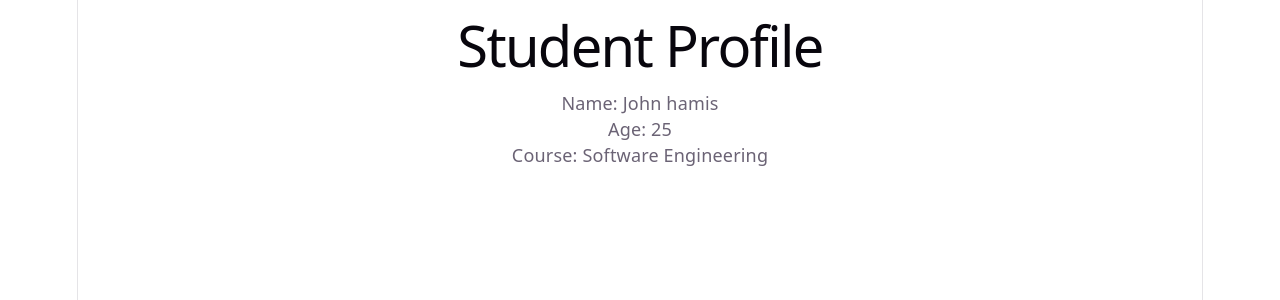
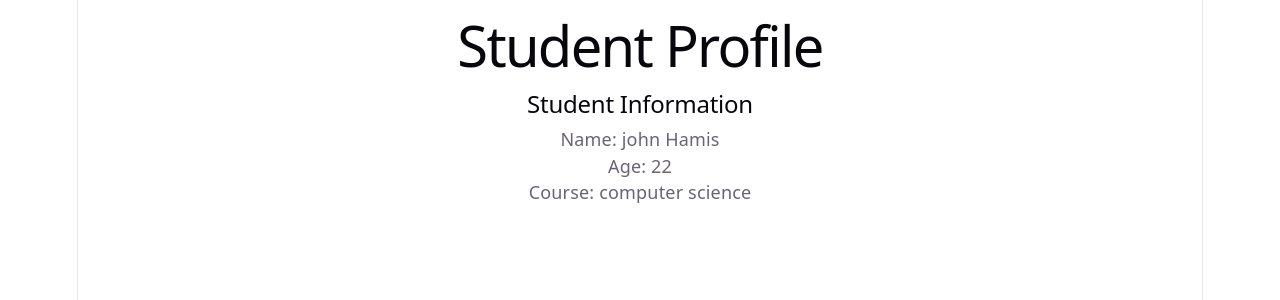
Before and after one commit to putcode677/My-react-app, a React (Vite) app: page / in a window 1280 px wide. Shown: the top 300 px of the page. Built offline with nearby package versions, Linux system fonts and the light colour scheme.

Commit message:
student information using props,where  App sends data and StudentProfile receives it

```diff
--- a/src/App.jsx
+++ b/src/App.jsx
@@ -1,26 +1,28 @@
-
-
 function Header() {
   return <h1>Student Profile</h1>
+}
+
+function StudentProfile(props) {
+  return (
+    <div>
+      <h2>Student Information</h2>
+      <p>Name: {props.name}</p>
+      <p>Age: {props.age}</p>
+      <p>Course: {props.course}</p>
+    </div>
+  )
 }
 
 function App() {
   return (
     <div>
       <Header />
-      <StudentProfile />
-    </div>
-  )
-}
 
-
-
-function StudentProfile() {
-  return (
-    <div>
-      <p>Name: John hamis</p>
-      <p>Age: 25</p>
-      <p>Course: Software Engineering</p>
+      <StudentProfile
+        name="john Hamis"
+        age={22}
+        course="computer science"
+      />
     </div>
   )
 }
```
